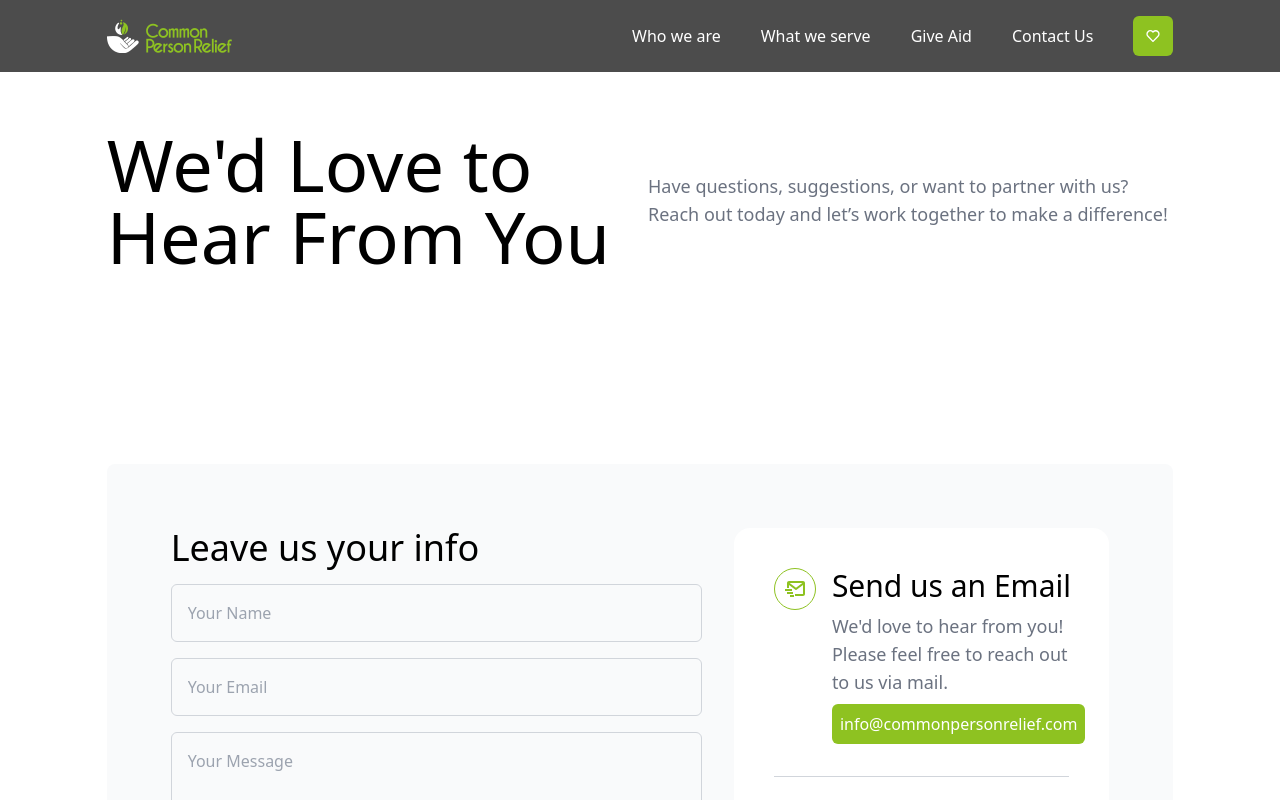
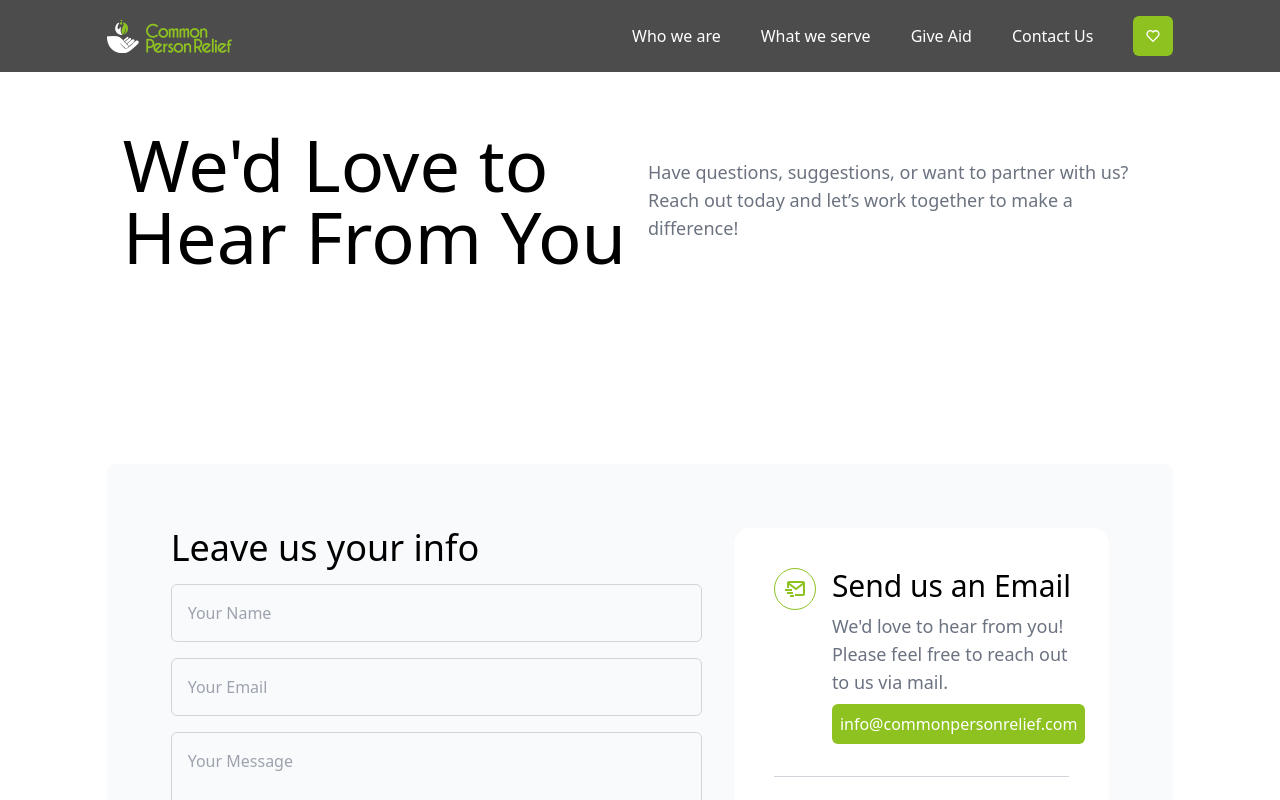
Before and after one commit to SirhmVFX/commonpersonrelief, a Next.js app: page /contact in a window 1280 px wide. Shown: the top 800 px of the page. Built offline with nearby package versions, Linux system fonts and the light colour scheme.

Commit message:
removed fixed width and extra padding

```diff
--- a/src/app/contact/page.tsx
+++ b/src/app/contact/page.tsx
@@ -4,7 +4,7 @@ import { BsArrowRight } from "react-icons/bs";
 export default function Contact() {
   return <div>
 
-    <div className="w-5/6 mx-auto py-24 md:py-32 md:flex items-center gap-4">
+    <div className="md:w-5/6 p-4 mx-auto pt-24 md:py-32 md:flex items-center gap-4">
       <h1 className="text-3xl md:text-5xl lg:text-7xl font-medium md:w-1/2">We&apos;d Love to Hear From You</h1>
       <p className="text-gray-500 text-base md:text-lg md:w-1/2">Have questions, suggestions, or want to partner with us? Reach out today and let’s work together to make a difference!</p>
     </div>
```
